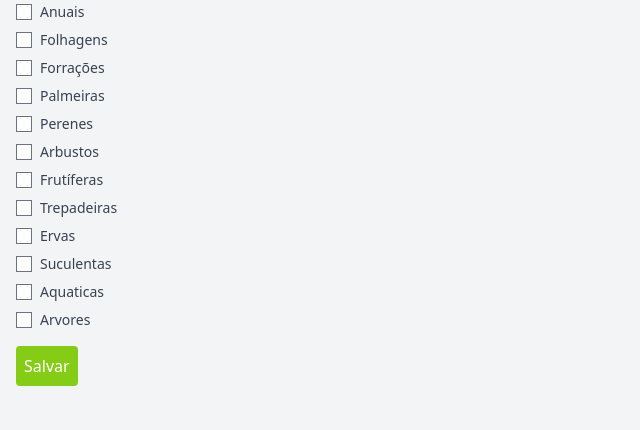
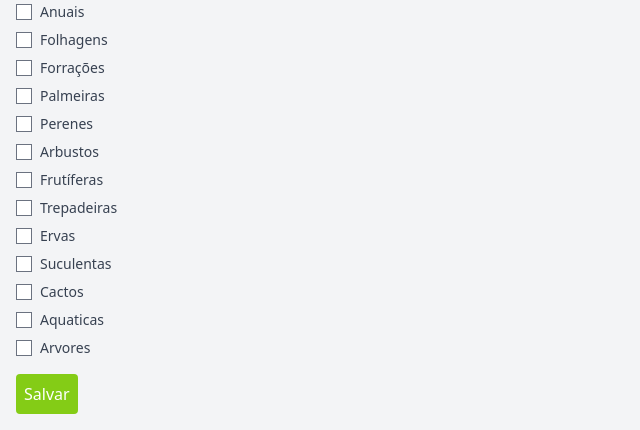
Before and after one commit to polixter/Pro, a PHP site: page /pages/manage.php in a window 1280 px wide. Shown: the part 1055-1485 px from the top of the page, without its empty margins (0-640 px from the left). Before the commit the page ends 1441 px from the top, so only its background shows below. Run offline with PHP 8.4, Linux system fonts and the light colour scheme; the visitor is signed in with stand-in values (Sample User, id 1); style sheets or scripts are compiled from the project's sources; some libraries are stand-ins or nearby versions.

Commit message:
Adição categoria Cactos

```diff
--- a/index.php
+++ b/index.php
@@ -49,7 +49,7 @@ session_start();
                     aria-labelledby="dropdownCheckboxButton">
                     <?php
                     $categories = [
-                        "Anuais", "Perenes", "Ervas", "Suculentas", "Folhagens", "Arbustos", "Árvores",
+                        "Anuais", "Perenes", "Ervas", "Suculentas", "Cactos", "Folhagens", "Arbustos", "Árvores",
                         "Palmeiras", "Frutíferas", "Trepadeiras", "Forrações", "Aquáticas", "Flores"
                     ];
                     foreach ($categories as $category) {
--- a/pages/manage.php
+++ b/pages/manage.php
@@ -169,7 +169,7 @@ if (isset($_GET['id'])) {
                 $categories = [
                     23 => 'Flores', 11 => 'Anuais', 15 => 'Folhagens', 21 => 'Forrações', 18 => 'Palmeiras',
                     12 => 'Perenes', 16 => 'Arbustos', 19 => 'Frutíferas', 20 => 'Trepadeiras', 13 => 'Ervas',
-                    14 => 'Suculentas', 22 => 'Aquaticas', 17 => 'Arvores'
+                    14 => 'Suculentas', 24 => 'Cactos', 22 => 'Aquaticas', 17 => 'Arvores'
                 ];
 
                 // Busca as categorias atuais da planta
```
